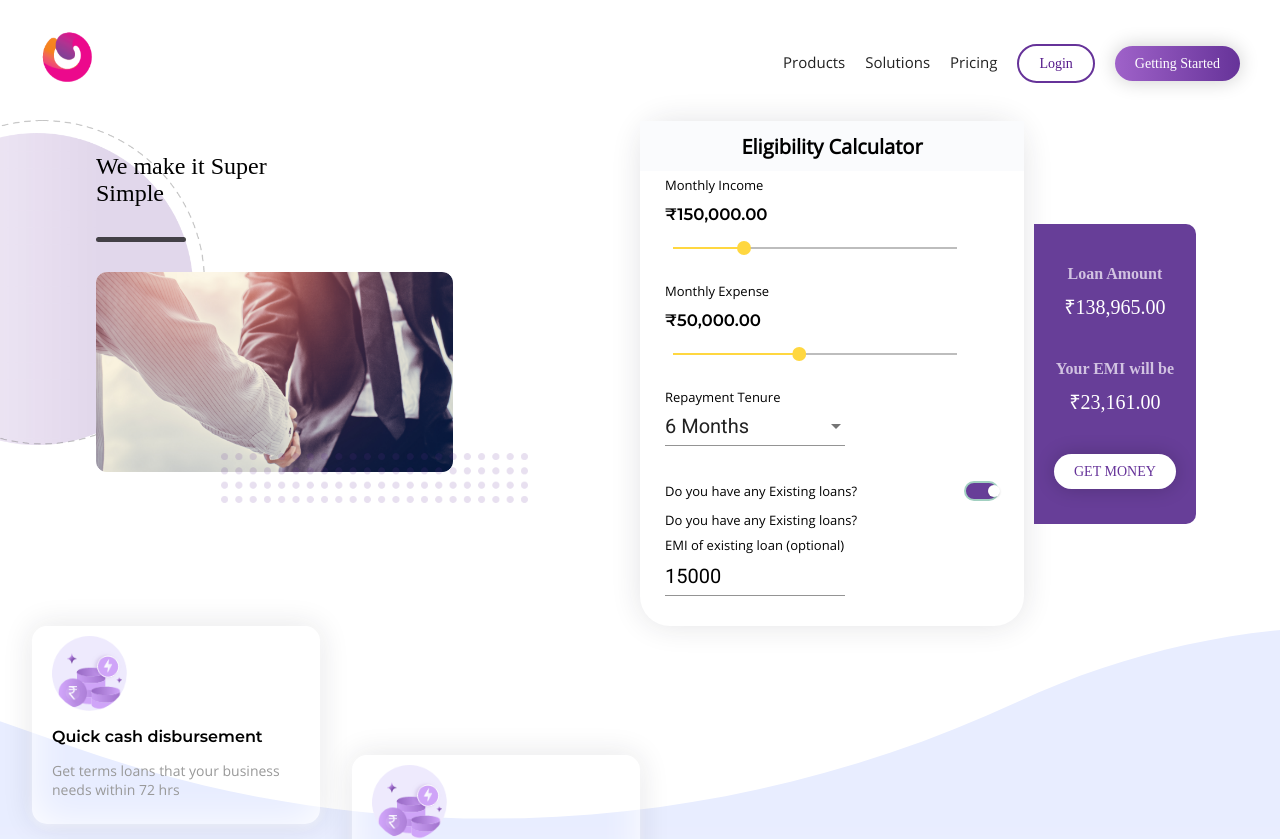
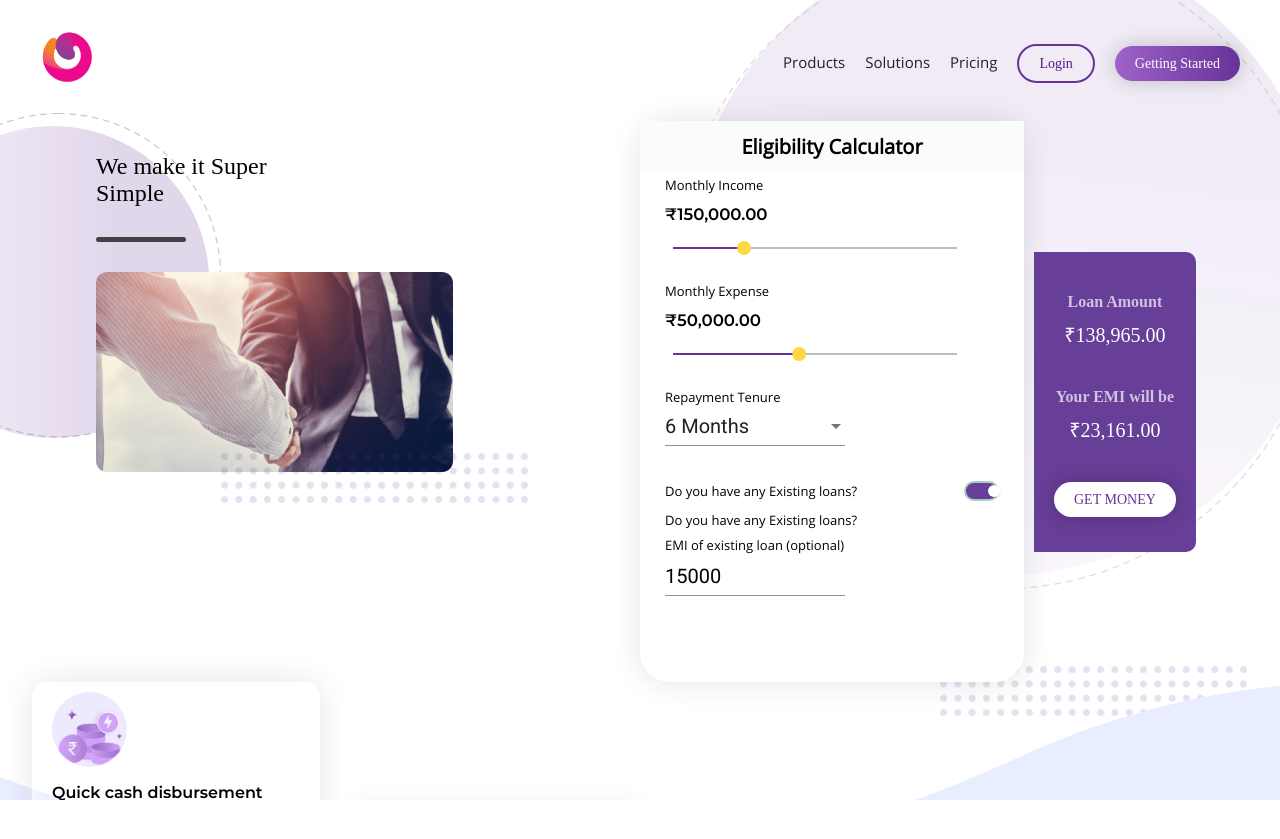
Before and after one commit to devsandeep26/open_assignment, an Angular app: page / in a window 1280 px wide. Shown: the top 839 px of the page. After the commit the page ends 800 px from the top, so only its background shows below. Built offline with nearby package versions, Linux system fonts and the light colour scheme; a web font is replaced by a local one.

Commit message:
bg fixed on hero right section and slider enhancements

```diff
--- a/src/app/app.component.html
+++ b/src/app/app.component.html
@@ -44,6 +44,9 @@
     </div>
     <div class="container-md-2">
       <div class="flex_container align_center">
+        <div class="bg_img_right">
+          <img src="../assets/img/circle.png" alt="">
+        </div>
         <div class="card" [formGroup]="form">
           <div class="card_header">
             <h4>Eligibility Calculator</h4>
@@ -79,6 +82,9 @@
             <mat-form-field class="example-full-width">
               <input (ngModelChange)="calculateEMI()" matInput formControlName="monthly_emi" value="" />
             </mat-form-field>
+          </div>
+          <div class="dotted_img">
+            <img src="../assets/img/accounting_dots.png" alt="">
           </div>
         </div>
         <div class="message_card">
--- a/src/app/app.component.scss
+++ b/src/app/app.component.scss
@@ -33,10 +33,11 @@
   padding: 5% 15%;
   .hero_text {
     .bg_img {
+      position: relative;
       img {
         position: absolute;
-        top: 6rem;
-        left: -6rem;
+        top: -2rem;
+        left: -10rem;
         height: 325px;
         z-index: -1;
       }
@@ -65,6 +66,15 @@
   }
 }
 
+.bg_img_right {
+  position: relative;
+  img {
+    position: absolute;
+    height: 725px;
+    top: -25rem;
+    z-index: -3;
+  }
+}
 .card {
   box-shadow: 0px 0px 30px #2321321f;
   border-radius: 30px;
@@ -98,6 +108,15 @@
     display: flex;
     justify-content: space-between;
     align-items: center;
+  }
+  .dotted_img {
+    img {
+      position: relative;
+      top: 2rem;
+      left: 15rem;
+      height: 50px;
+      z-index: -4;
+    }
   }
 }
 
--- a/src/styles.scss
+++ b/src/styles.scss
@@ -25,6 +25,7 @@ body {
   height: 100%;
   font-family: openSansRegular;
   font-size: 20px;
+  overflow-x: hidden;
 }
 
 .underline {
@@ -120,11 +121,11 @@ mat-slider {
 .mat-form-field-infix {
   border-top: 0;
 }
-::ng-deep  .mat-slide-toggle.mat-checked .mat-slide-toggle-bar {
-  background-color:#0056ff;//Your color
+.mat-slider.mat-slider-horizontal .mat-slider-track-fill {
+  background-color: #663399;
 }
-::ng-deep .mat-accent .mat-slider-track-fill, .mat-accent .mat-slider-thumb, .mat-accent .mat-slider-thumb-label {
-  background-color: #663399;
+.mat-accent .mat-slider-thumb {
+  background-color: #673e98;
 }
 .info-box {
   padding: 10px 20px;
```
